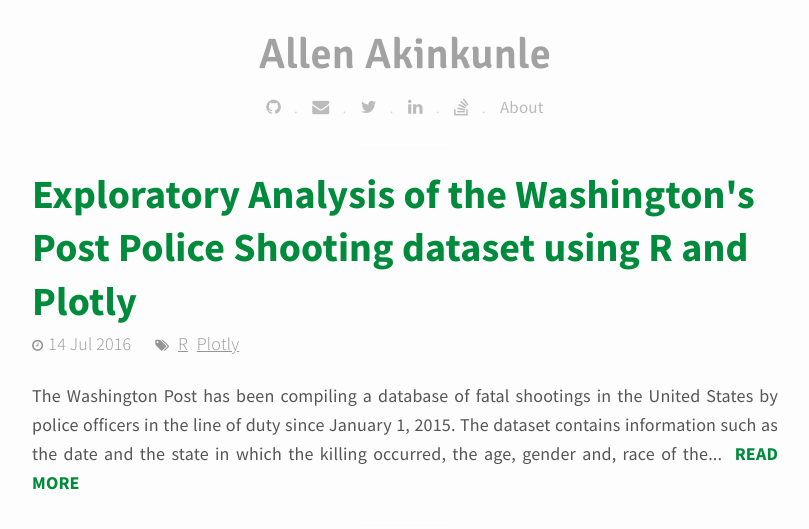
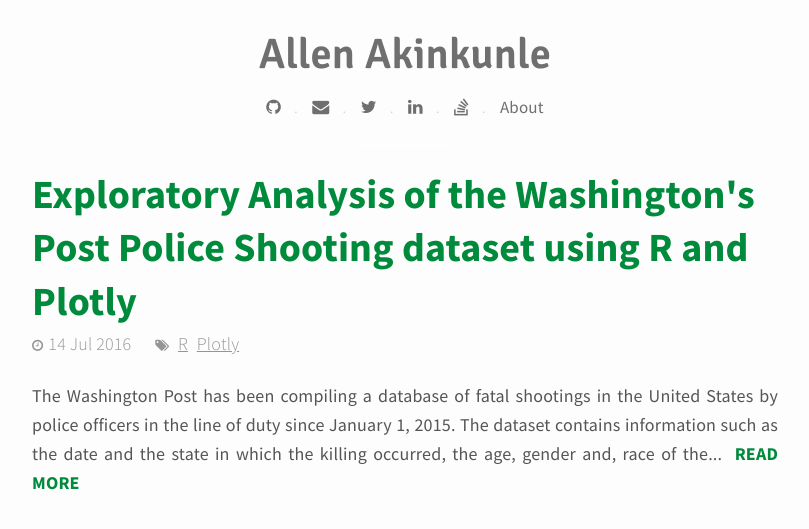
Before and after one commit to allenakinkunle/allenakinkunle.github.io, a Jekyll site: the page built from index.html, in a window 1280 px wide. Shown: the top 529 px of the page, without its empty margins (235-1044 px from the left). Built offline with Jekyll 4.4.1, drawn with Linux system fonts in a browser that asks for light colours; nearby versions of some CDN libraries; the list of posts is cut into pages by our own code.

```diff
--- a/_sass/layout.scss
+++ b/_sass/layout.scss
@@ -148,7 +148,7 @@
   position: relative;
   a {
   	text-decoration: none;
-  	color: lighten($text-color, 40%);
+  	color: lighten($text-color, 10%);
     display: inline-block;
     vertical-align: middle;
     font-size: 17px;
@@ -163,7 +163,7 @@
   h1 {
   	font-family: 'Signika', sans-serif; //Emerald logo font
     font-weight: 600;
-    color: lighten($text-color, 30%);
+    color: lighten($text-color, 10%);
   }
   &:after {
   	display: block;
```
